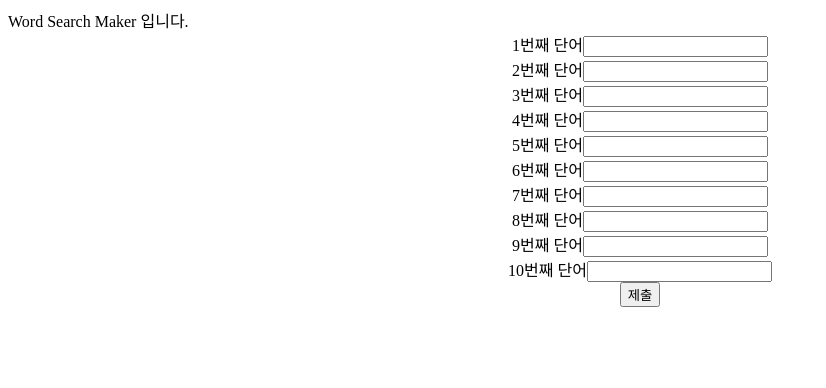
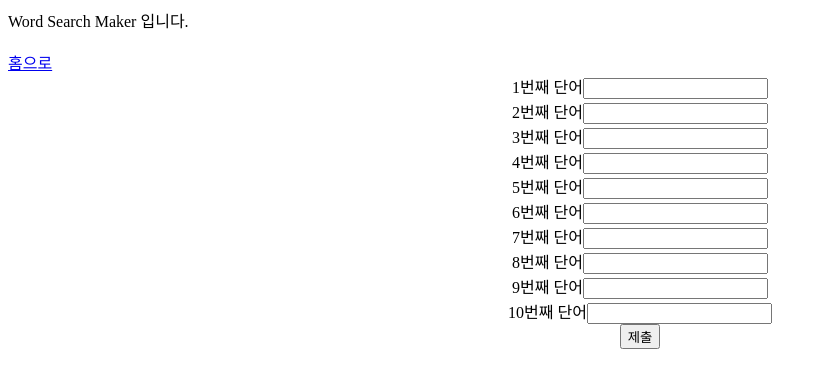
Before and after one commit to TaeYoung1217/sc_project_1_WordSearch, a plain HTML site: page frontend/maker.html in a window 1280 px wide. Shown: the whole page, without its empty margins (0-826 px from the left). Drawn offline with Linux system fonts and the light colour scheme.

Commit message:
Update maker.html

```diff
--- a/frontend/maker.html
+++ b/frontend/maker.html
@@ -8,6 +8,8 @@
   </head>
   <body>
     <div>Word Search Maker 입니다.</div>
+    <br />
+    <a href="index.html">홈으로</a>
     <form id="maker_form"></form>
 
     <script type="module" src="maker.js"></script>
```
